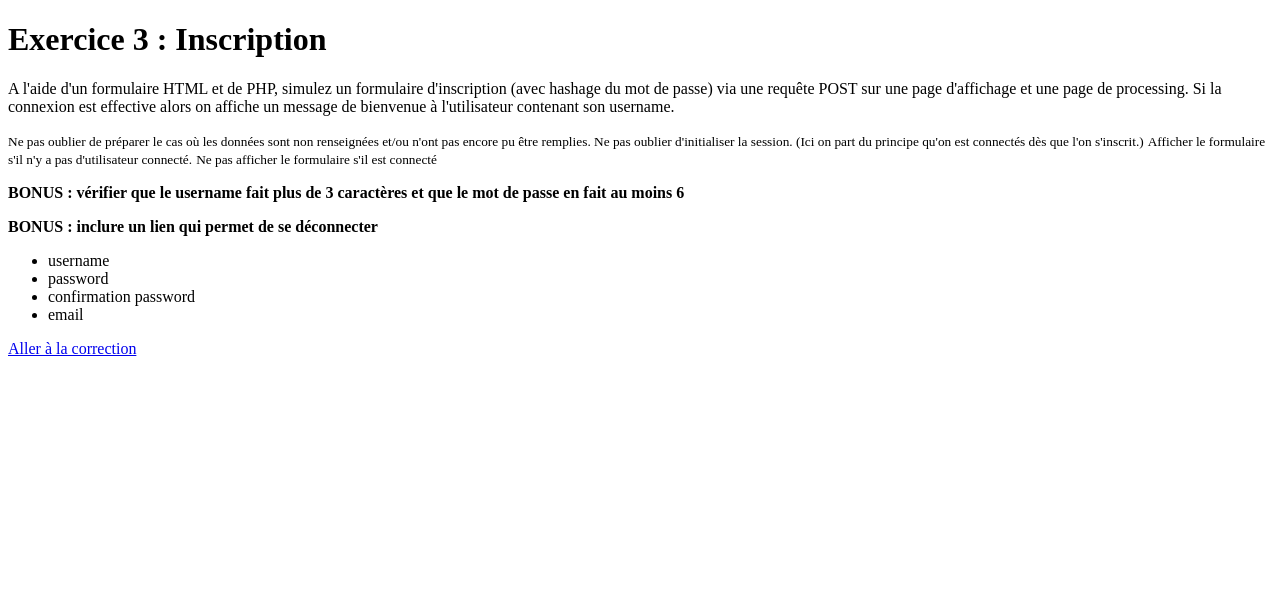
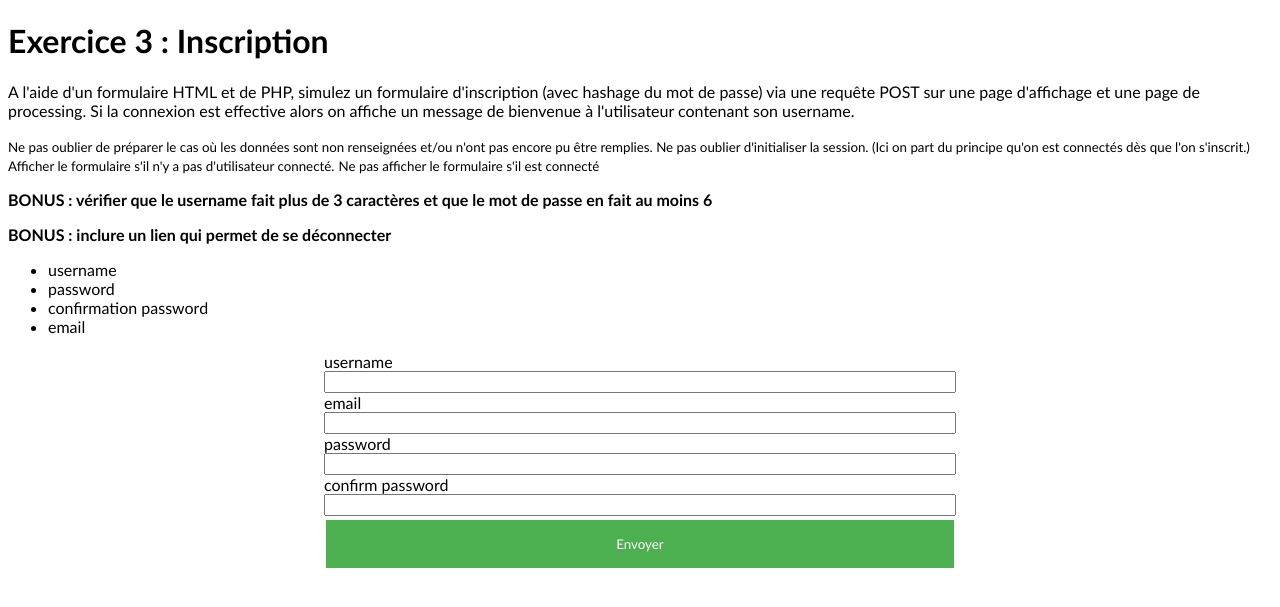
Before and after one commit to mnadea001/exointerphp, a PHP site: page /index.php in a window 1280 px wide. Shown: the top 607 px of the page. Run offline with PHP 8.4, Linux system fonts and the light colour scheme.

Commit message:
exo 3 correction

```diff
--- a/3/index.php
+++ b/3/index.php
@@ -1,3 +1,12 @@
+<?php
+    session_start();
+
+    if (isset($_GET['logout'])) {
+        session_destroy();
+        header('Location:index.php?success=disconnect');
+    }
+?>
+
 <!DOCTYPE html>
 <html lang="en">
 
@@ -6,6 +15,39 @@
     <meta http-equiv="X-UA-Compatible" content="IE=edge">
     <meta name="viewport" content="width=device-width, initial-scale=1.0">
     <title>Document</title>
+    <style>
+    * {
+        font-family: 'Gill Sans', 'Gill Sans MT', Calibri, 'Trebuchet MS', sans-serif;
+        box-sizing: border-box;
+    }
+
+    form {
+        display: flex;
+        justify-content: center;
+        width: 50%;
+        flex-direction: column;
+        margin-left: auto;
+        margin-right: auto;
+    }
+
+
+    input[type=text]:focus,
+    input[type=number]:focus {
+        border: none;
+        border-bottom: 2px solid red;
+    }
+
+    input[type=button],
+    input[type=submit] {
+        background-color: #4CAF50;
+        border: none;
+        color: white;
+        padding: 16px 32px;
+        text-decoration: none;
+        margin: 4px 2px;
+        cursor: pointer;
+    }
+    </style>
 </head>
 
 <body>
@@ -26,7 +68,44 @@
         <li>confirmation password</li>
         <li>email</li>
     </ul>
-    <a href="correction.php">Aller à la correction</a>
+    <?php
+
+        if (!empty($_SESSION)) {
+            ?>
+    <div class="container">
+        <h1>Bienvenue <?php echo $_SESSION['username']; ?> ❤</h1>
+        <p>Ici on fait n'importe quoi : du coup voici tes identifiants</p>
+        <small>On a quand même crypté le mot de passe 😉</small>
+        <ul>
+            <li>username : <?php echo $_SESSION['username']; ?></li>
+            <li>email : <?php echo $_SESSION['email']; ?></li>
+            <li>password : <?php echo $_SESSION['password']; ?></li>
+        </ul>
+
+        <a href="?logout">Déconnecte moi tout de suite c***ard !</a>
+    </div>
+
+    <?php
+        } else {
+            ?>
+
+    <form action="index_post.php" method="post">
+        <label for="username">username</label>
+        <input type="text" name="username" minlength="2" id="username">
+        <label for="email">email</label>
+        <input type="email" name="email" id="email">
+        <label for="password">password</label>
+        <input type="password" name="password" id="password">
+        <label for="password2">confirm password</label>
+        <input type="password" name="password2" id="password2">
+        <input type="submit" value="Envoyer">
+    </form>
+
+    <?php
+        }
+    ?>
+
+
 </body>
 
 </html>
```
Also changed, not shown: 3/index_post.php (added, +29 -0 lines).
